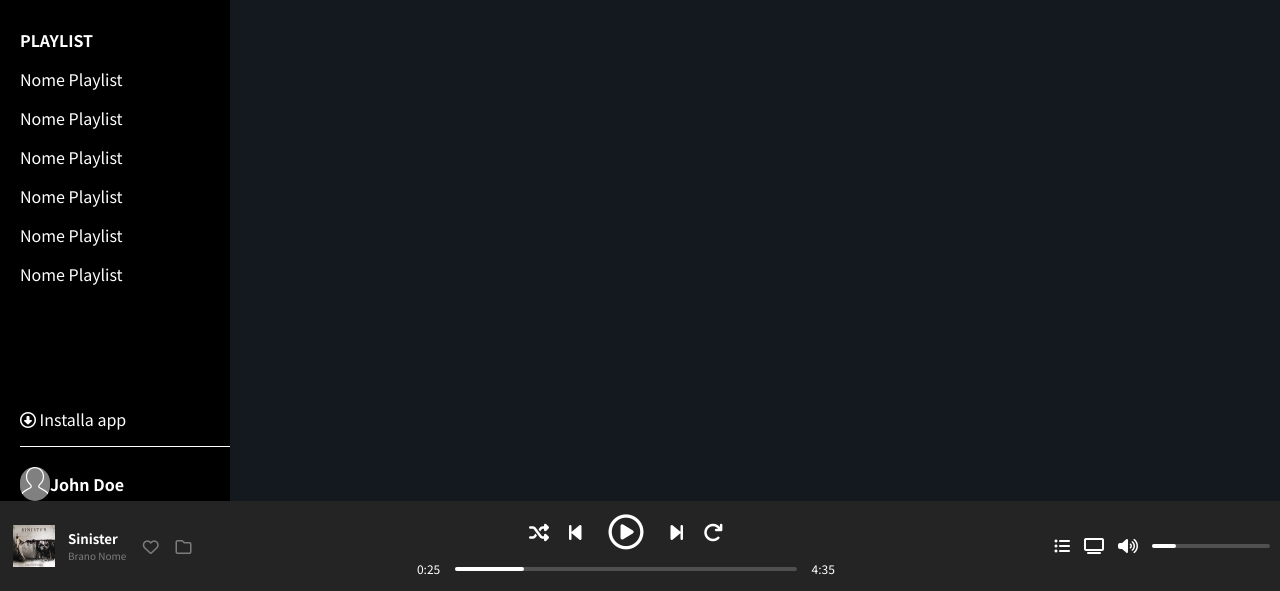
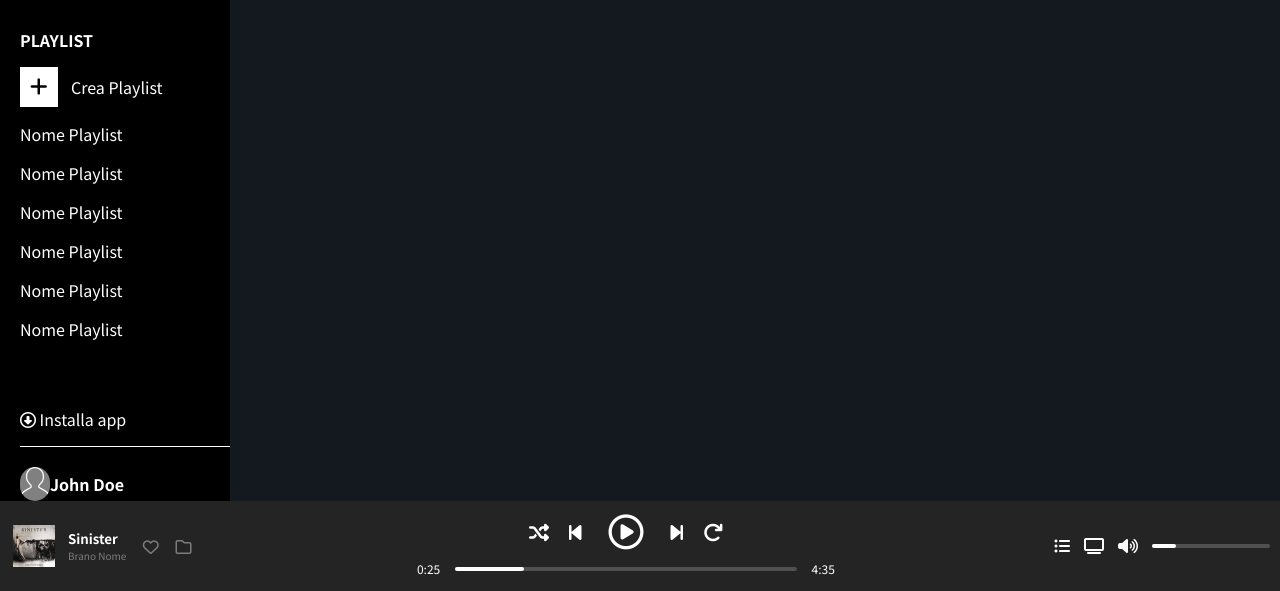
Before and after one commit to MaionePietro/html-css-spotifyweb, a plain HTML site: page index.html in a window 1280 px wide. Shown: the part 209-800 px from the top of the page. Drawn offline with Linux system fonts and the light colour scheme.

Commit message:
FEAT Crea Playlist + STYLE

```diff
--- a/css/style.css
+++ b/css/style.css
@@ -73,6 +73,13 @@ a{
 }
 .playlist li{
     margin: 15px 0;
+}
+.playlist_add{
+    background-color: white;
+    color: black;
+    padding: 10px;
+    font-size: 20px;
+    margin-right: 10px;
 }
 
 .instal{
--- a/index.html
+++ b/index.html
@@ -39,9 +39,13 @@
 
         <div class="playlist">
             <h4>PLAYLIST</h4>
-
-
             <ul>
+                <li>
+                    <a href="">
+                        <i class="fa-sharp fa-solid fa-plus playlist_add"></i>
+                        Crea Playlist
+                    </a>
+                </li>
                 <li><a href="">Nome Playlist</a></li>
                 <li><a href="">Nome Playlist</a></li>
                 <li><a href="">Nome Playlist</a></li>
```
